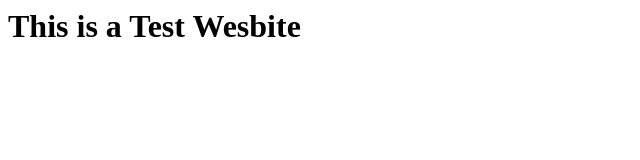
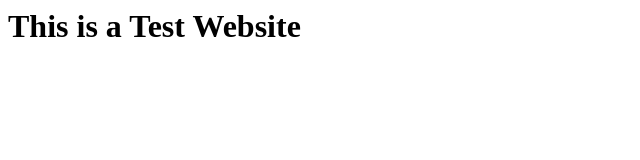
Before and after one commit to bmit-hul/firstprogramwebsitetest, a plain HTML site: page index.html in a window 1280 px wide. Shown: the full height of the page, 0-640 px from the left. Drawn offline with Linux system fonts and the light colour scheme.

Commit message:
Update index.html

```diff
--- a/index.html
+++ b/index.html
@@ -6,6 +6,6 @@
     <title>Test</title>
 </head>
 <body>
-    <h1>This is a Test Wesbite</h1>
+    <h1>This is a Test Website</h1>
 </body>
 </html>
```
